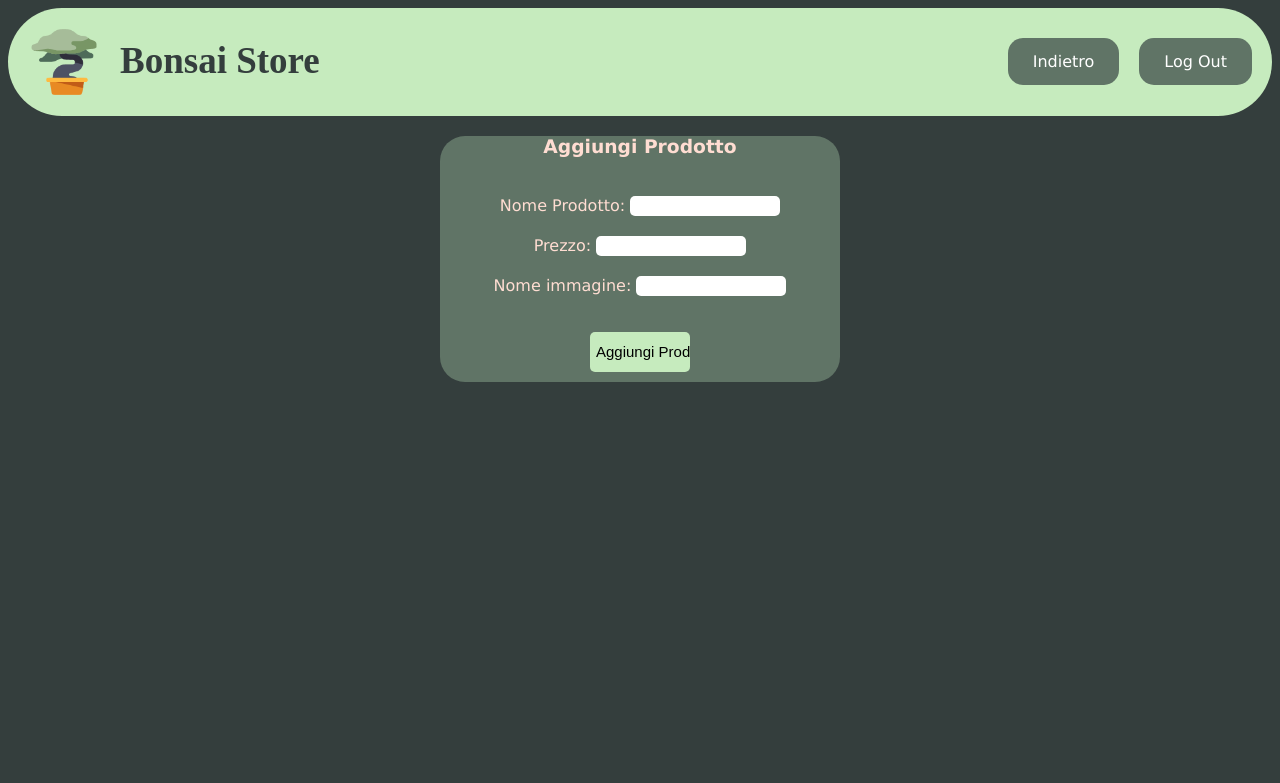
After one commit to FedericoRisoli/bdp, a PHP site: page /productmanager.php in a window 1280 px wide. The commit adds this page. Shown: the top 783 px of the page. Run offline with PHP 8.4, Linux system fonts and the light colour scheme.

Commit message:
minor changes

```diff
--- a/insight.php
+++ b/insight.php
@@ -1,6 +1,6 @@
 <?php
 $conn=new mysqli('localhost','root','','bonsaistore');
-session_start();
+
 if($conn->connect_error)
 {
     die('connessione fallita' .$conn->connect_error);
--- /dev/null
+++ b/productmanager.php
@@ -0,0 +1,53 @@
+<?php
+$conn=new mysqli('localhost','root','','bonsaistore');
+
+if($conn->connect_error)
+{
+    die('connessione fallita' .$conn->connect_error);
+}
+
+
+?>
+<html lang="it">
+<head>
+  <meta charset="UTF-8">
+  <title>home</title>
+  <link rel="stylesheet" href="Style.css">
+</head>
+<body>
+<ul>
+    <li><a  href="logged.php"> <img class="logo" src="imgsito/logo.png"></a></li>
+    <li><h2 class="title">Bonsai Store</h2></li>
+    <li class="acc_button"><a class="normalbutton" href="index.php">Log Out</a></li>
+    <li class="acc_button"><a class="normalbutton" href="logged.php">Indietro</a></li>
+    </li>
+</ul>
+<div>
+<form class="lform" name="f" method="POST" action="productmanager.php">
+<h3 class="normal-subtitle">Aggiungi Prodotto</h3>
+      <label>Nome Prodotto:</label>
+      <input class="textfield" type="text" name="prodname">
+   <br>
+
+      <label>Prezzo:</label>
+      <input class="textfield" type="text" name="price">
+      <br>
+
+    <label>Nome immagine:</label>
+    <input class="textfield" type="text" name="imgname">
+
+    <p>
+
+      <input class="sub" type="submit" value="Aggiungi Prodotto">
+    </p>
+  </form>
+
+
+</div>
+
+
+
+
+
+</body>
+</html>
```
